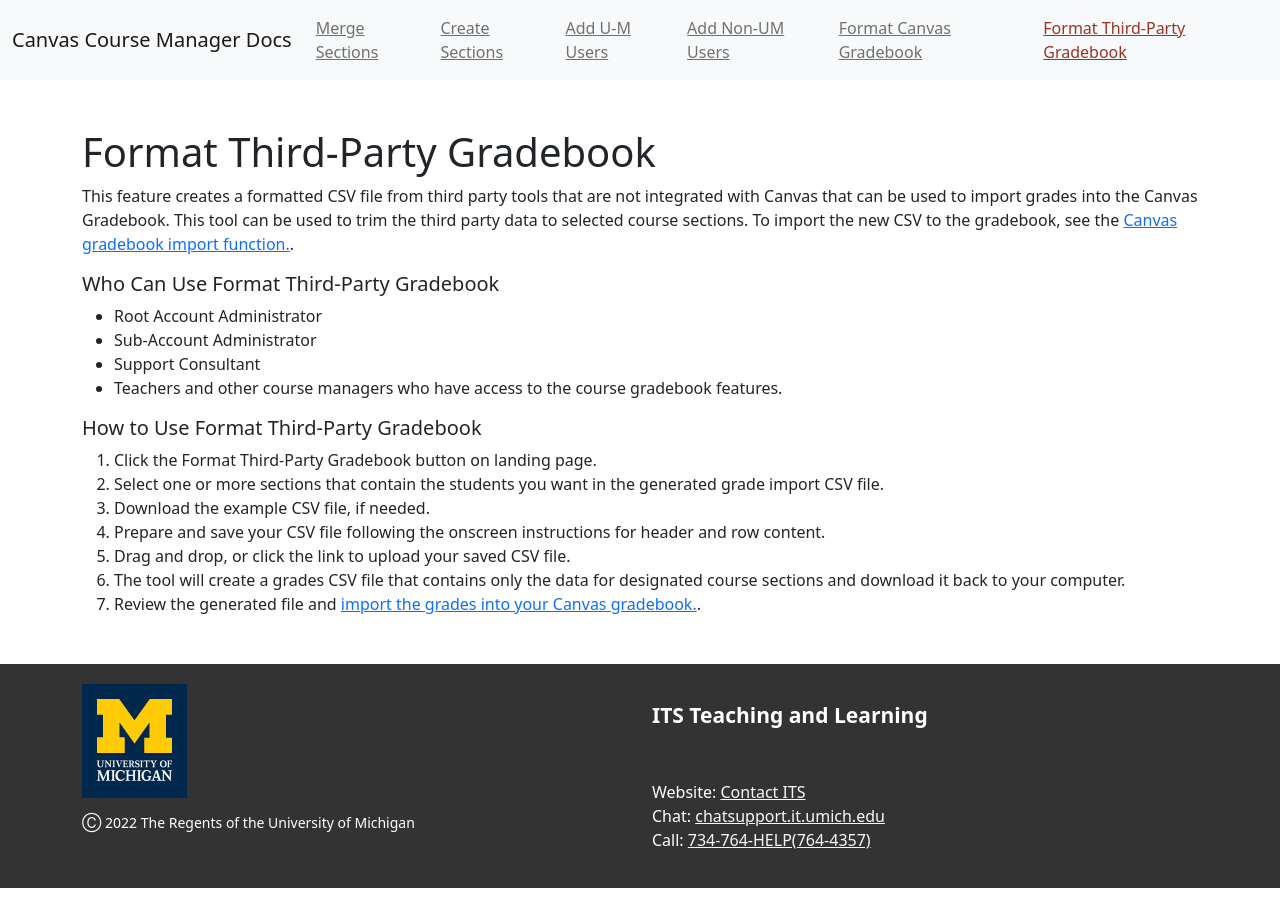
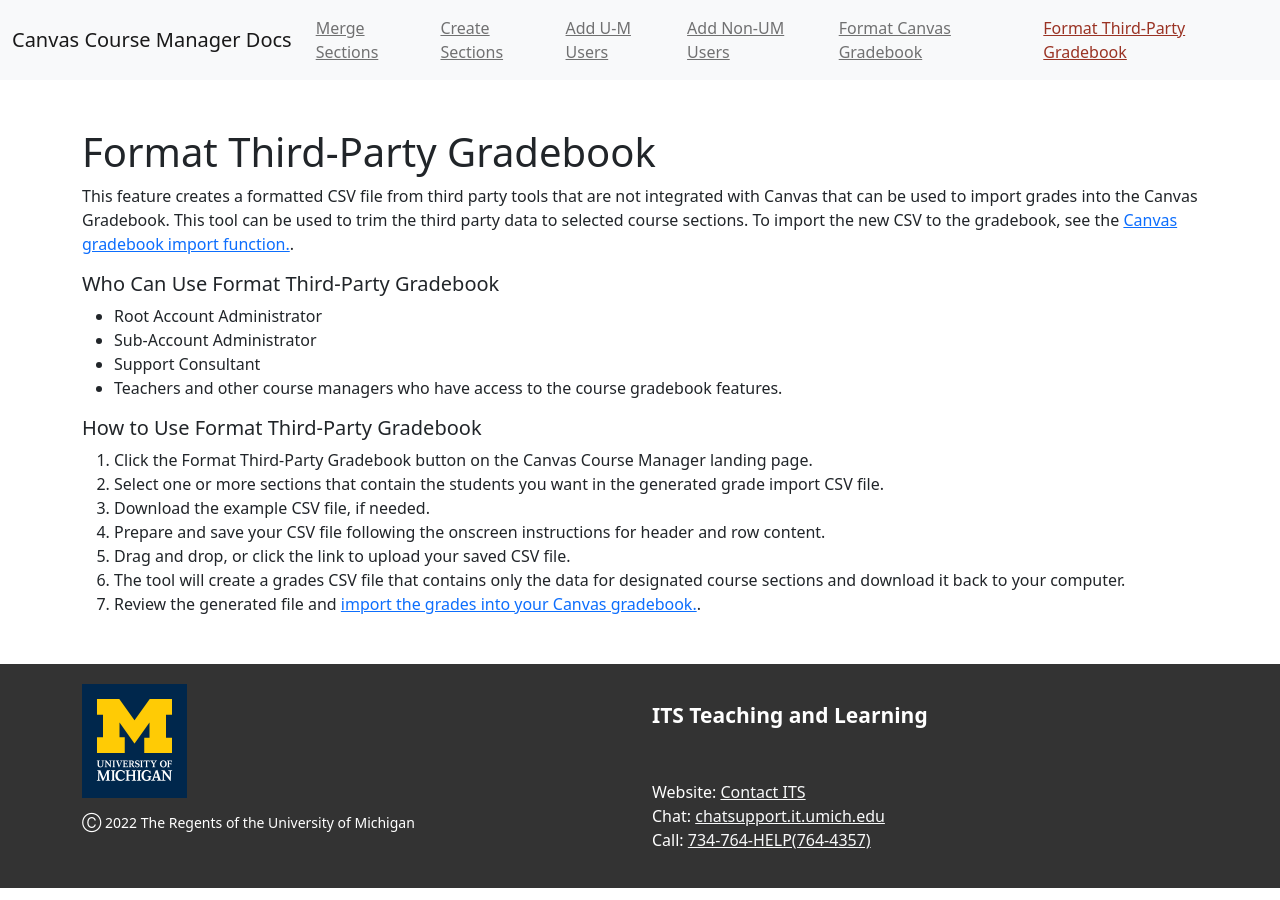
Before and after one commit to tl-its-umich-edu/canvas-course-manager-next, a Jekyll site: the page built from docs/gradebook-thirdparty.html, in a window 1280 px wide. Built offline with Jekyll 4.4.1, drawn with Linux system fonts in a browser that asks for light colours.

Commit message:
Update docs/gradebook-thirdparty.html
Co-authored-by: melindakraft <makraft@umich.edu>

```diff
--- a/docs/gradebook-thirdparty.html
+++ b/docs/gradebook-thirdparty.html
@@ -18,7 +18,7 @@
 </ul>
 <h2 class="h5">How to Use Format Third-Party Gradebook</h2>
 <ol>
-  <li>Click the Format Third‑Party Gradebook button on landing page.</li>
+  <li>Click the Format Third‑Party Gradebook button on the Canvas Course Manager landing page.</li>
   <li>Select one or more sections that contain the students you want in the generated grade import CSV file.</li>
   <li>Download the example CSV file, if needed.</li>
   <li>Prepare and save your CSV file following the onscreen instructions for header and row content.</li>
```
